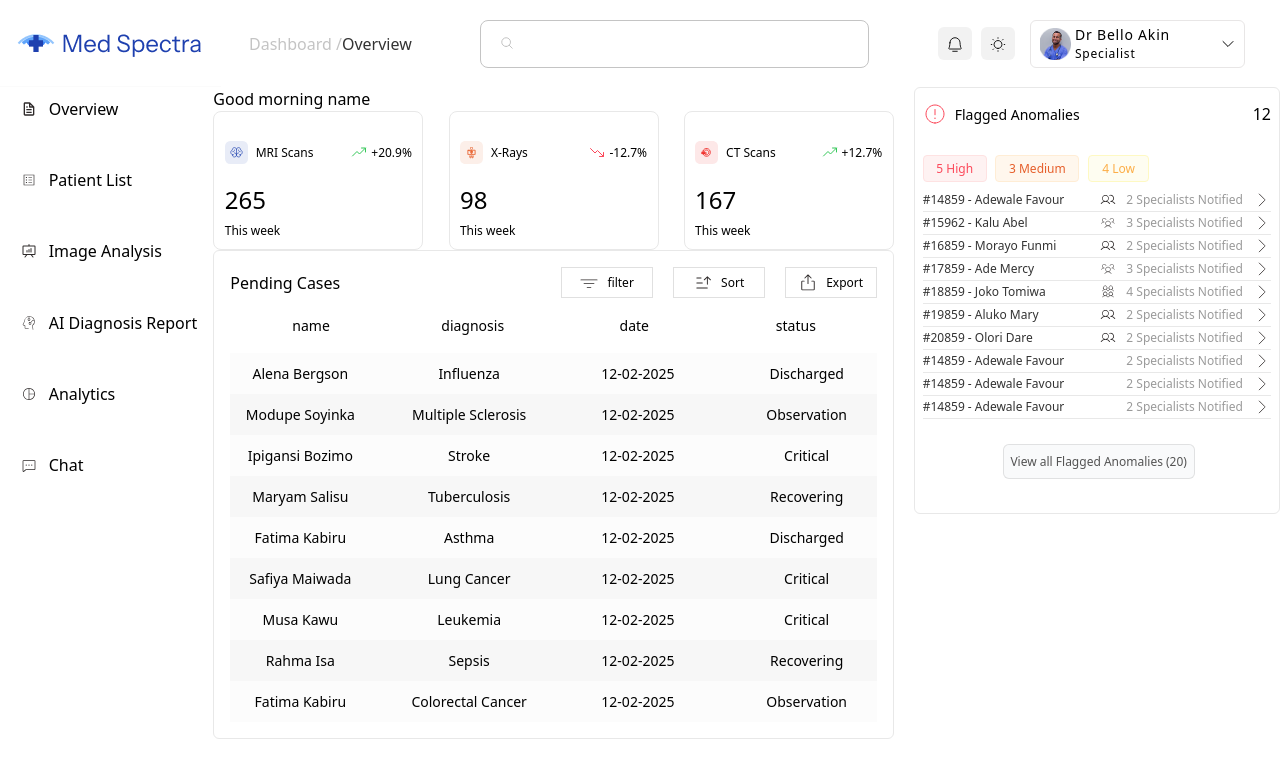
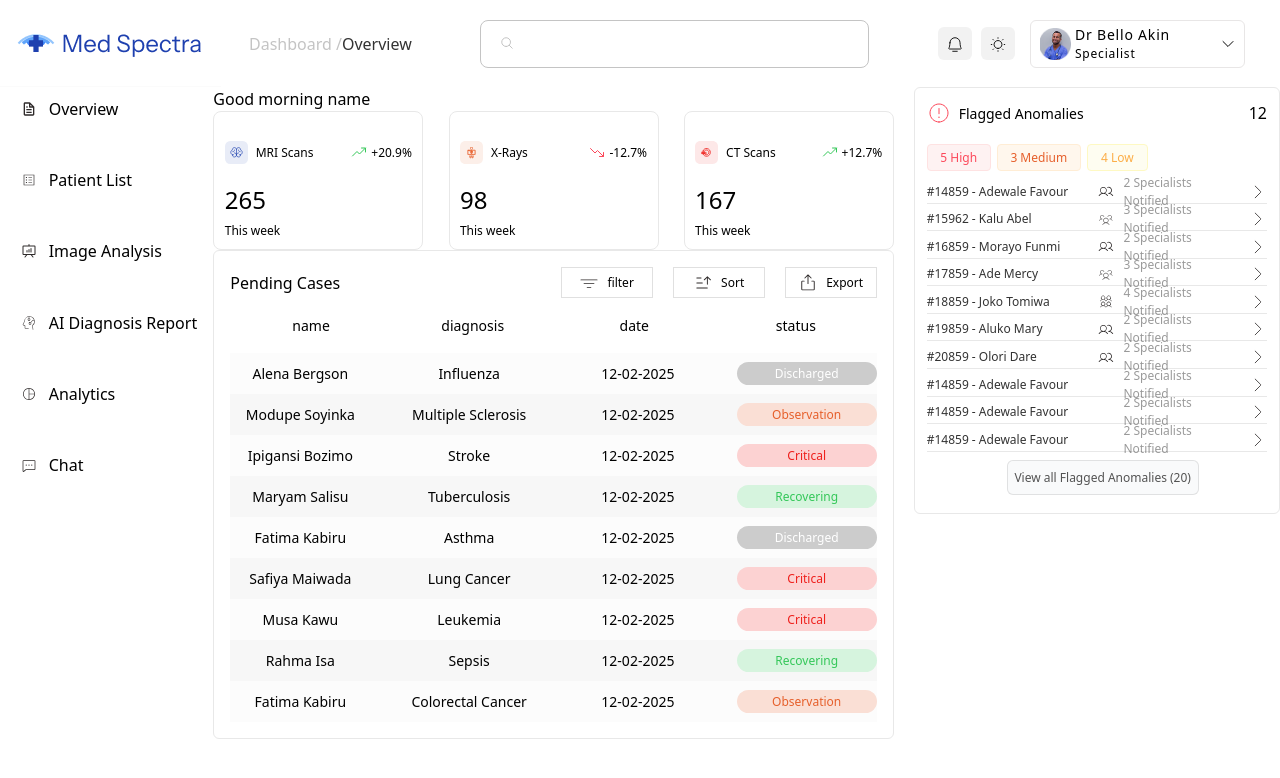
Before and after one commit to Maobugichi/medspecter, a React (Vite) app: page /medspecter/overviews/1 in a window 1280 px wide. Shown: the top 778 px of the page. Built offline with nearby package versions, Linux system fonts and the light colour scheme.

Commit message:
finish overview implementation

```diff
--- a/src/actions.js
+++ b/src/actions.js
@@ -107,28 +107,36 @@ const patientInfo = [
      diagnosis:"Influenza",
      date:"12-02-2025",
      status:"Discharged",
-     bgColor:"bg-[#00000003]"
+     bgColor:"bg-[#00000003]",
+     statusColor:"bg-[#cccccc]",
+     statusText:"text-[#FFFFFF]"
    },
    {
     name: "Modupe Soyinka",
     diagnosis:"Multiple Sclerosis",
     date:"12-02-2025",
     status:"Observation",
-    bgColor:"bg-[#00000008]"
+    bgColor:"bg-[#00000008]",
+    statusColor:"bg-[#fadfd5]",
+    statusText:"text-[#E65F2B]"
    },
    {
     name: "Ipigansi Bozimo",
     diagnosis:"Stroke",
     date:"12-02-2025",
     status:"Critical",
-    bgColor:"bg-[#00000003]"
+    bgColor:"bg-[#00000003]",
+    statusColor:"bg-[#fcd2d2]",
+    statusText:"text-[#EE201C]"
    },
    {
     name: "Maryam Salisu",
     diagnosis:"Tuberculosis",
     date:"12-02-2025",
     status:"Recovering",
-    bgColor:"bg-[#00000008]"
+    bgColor:"bg-[#00000008]",
+    statusColor:"bg-[#d6f4de]",
+    statusText:"text-[#34C759]"
 
    },
    {
@@ -136,35 +144,45 @@ const patientInfo = [
     diagnosis:"Asthma",
     date:"12-02-2025",
     status:"Discharged",
-    bgColor:"bg-[#00000003]"
+    bgColor:"bg-[#00000003]",
+    statusColor:"bg-[#cccccc]",
+    statusText:"text-[#FFFFFF]"
    },
    {
     name: "Safiya Maiwada",
     diagnosis:"Lung Cancer",
     date:"12-02-2025",
     status:"Critical",
-    bgColor:"bg-[#00000008]"
+    bgColor:"bg-[#00000008]",
+    statusColor:"bg-[#fcd2d2]",
+    statusText:"text-[#EE201C]"
    },
    {
     name: "Musa Kawu",
     diagnosis:"Leukemia",
     date:"12-02-2025",
     status:"Critical",
-    bgColor:"bg-[#00000003]"
+    bgColor:"bg-[#00000003]",
+    statusColor:"bg-[#fcd2d2]",
+    statusText:"text-[#EE201C]"
    },
    {
     name: "Rahma Isa",
     diagnosis:"Sepsis",
     date:"12-02-2025",
     status:"Recovering",
-    bgColor:"bg-[#00000008]"
+    bgColor:"bg-[#00000008]",
+    statusColor:"bg-[#d6f4de]",
+    statusText:"text-[#34C759]"
    },
    {
     name: "Fatima Kabiru",
     diagnosis:"Colorectal Cancer",
     date:"12-02-2025",
     status:"Observation",
-    bgColor:"bg-[#00000003]"
+    bgColor:"bg-[#00000003]",
+    statusColor:"bg-[#fadfd5]",
+     statusText:"text-[#E65F2B]"
    },
 ]
 
--- a/src/components/anomalies.jsx
+++ b/src/components/anomalies.jsx
@@ -4,7 +4,7 @@ import AnomalyHead from "./anomlyhead"
 
 const Anomalies = () => {
     return(
-        <div className=" w-full h-[427px] p-2 grid rounded-md border border-[#E8E8E8]">
+        <div className=" w-full grid gap-2 h-[427px] p-3 rounded-md border border-[#E8E8E8]">
           <AnomalyHead/>
           <AnomalyTable/>
           <AnomalyButton/>
--- a/src/components/anomalytable.jsx
+++ b/src/components/anomalytable.jsx
@@ -11,7 +11,7 @@ const AnomalyTable = () => {
         />
     ))
     return(
-        <div className="h-full ">
+        <div className="h-full grid gap-1">
             {anomaly}
         </div>
     )
--- a/src/components/pending.jsx
+++ b/src/components/pending.jsx
@@ -4,7 +4,7 @@ import PendingTable from "./pendingtable"
 
 const Pending = () => {
     return(
-        <div className="w-full p-4 rounded-md border border-[#E8E8E8]">
+        <div className="w-full p-4 rounded-md border text-[14px] border-[#E8E8E8]">
             <PendingHead/>
             <Keys/>
             <PendingTable/>
--- a/src/components/pendingcases.jsx
+++ b/src/components/pendingcases.jsx
@@ -1,11 +1,11 @@
-const PendingCases = ({id,name,diagnosis,date,status,bgColor}) => {
+const PendingCases = ({id,name,diagnosis,date,status,bgColor,statusColor,statusText}) => {
     return(
-        <div className={`${bgColor} flex h-[41px] text-[14px] w-full  justify-between`}>
+        <div className={`${bgColor} flex h-[41px] text-[14px] w-full  justify-between text-[#000000] items-center`}>
 
             <p className="w-[140px] grid place-content-center">{name}</p>
             <p className="w-[140px] grid place-content-center">{diagnosis}</p>
             <p className="w-[140px] grid place-content-center">{date}</p>
-            <p className="w-[140px] grid place-content-center">{status}</p>
+            <p className={`w-[140px] grid place-content-center h-[23px] text-[12px]  ${statusColor} ${statusText} rounded-2xl`}>{status}</p>
         </div>
     )
 }
--- a/src/components/pendingtable.jsx
+++ b/src/components/pendingtable.jsx
@@ -11,6 +11,8 @@ const PendingTable = () => {
          date={patient.date}
          status={patient.status}
          bgColor={patient.bgColor}
+         statusColor={patient.statusColor}
+         statusText={patient.statusText}
         />
     ))
     return(
```
